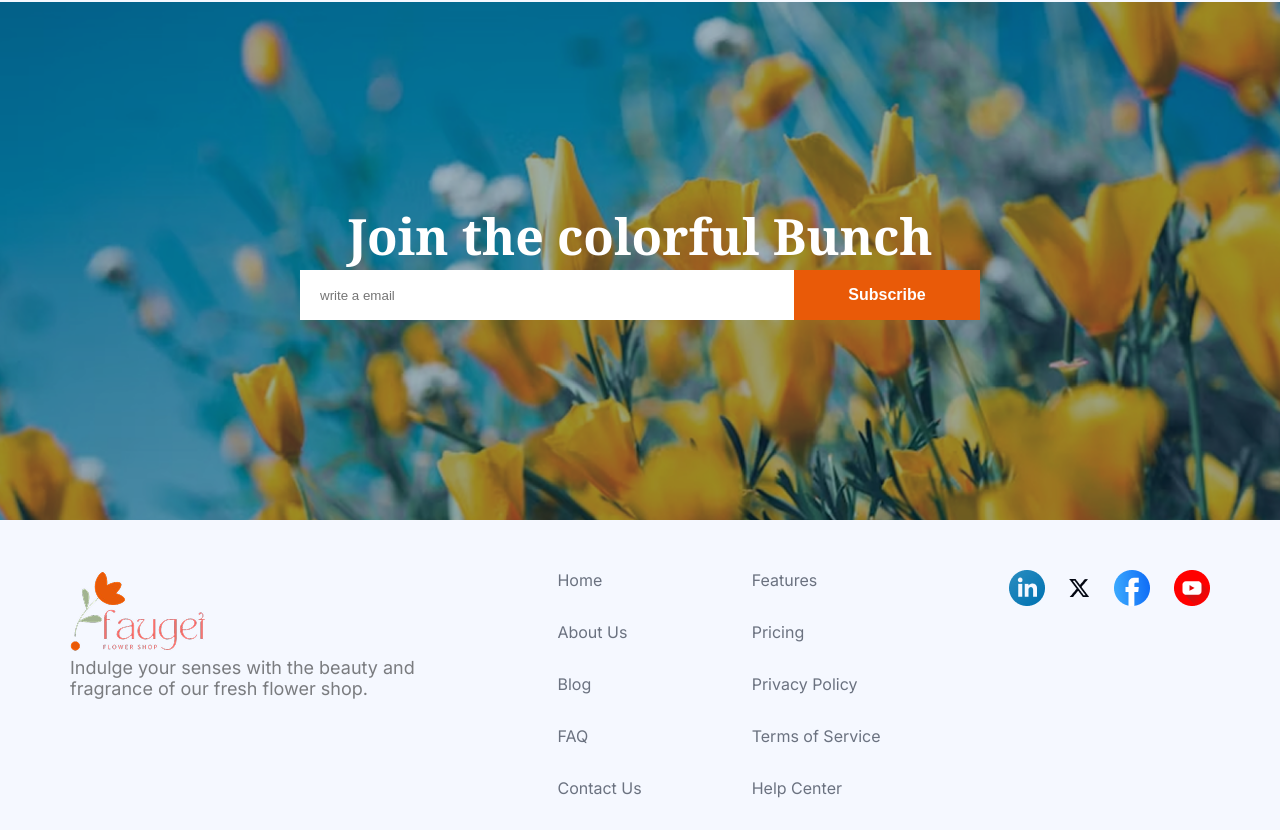
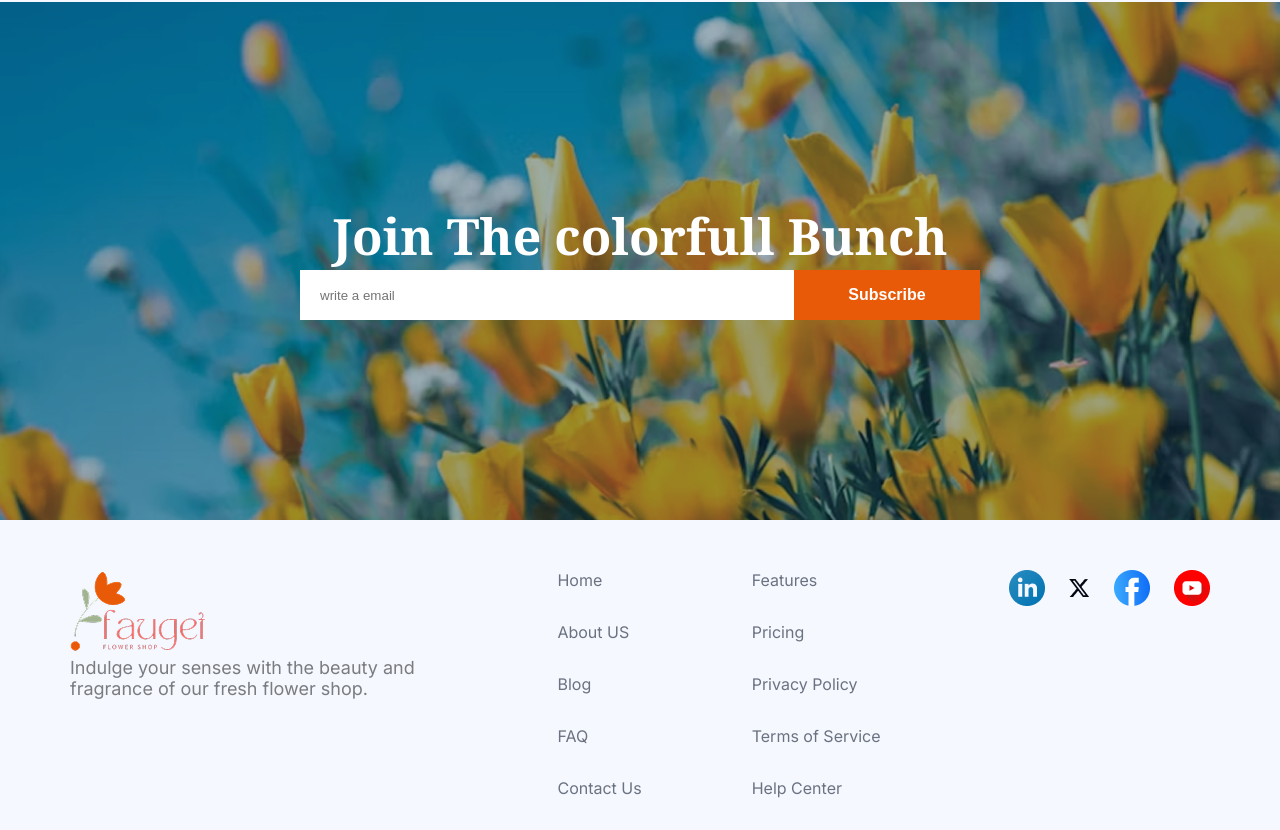
Before and after one commit to armanhasan22/Flower-shop-responsive, a plain HTML site: page index.html in a window 1280 px wide. Shown: the part 3374-4204 px from the top of the page. Drawn offline with Linux system fonts and the light colour scheme.

Commit message:
change ul-container US

```diff
--- a/index.html
+++ b/index.html
@@ -164,7 +164,7 @@
 
         <section class="join-section"></section>
         <div class="join-section-content">
-             <h1 class="noto-serif-font">Join the colorful Bunch</h1>
+             <h1 class="noto-serif-font">Join The colorfull Bunch</h1>
         <form class="inter-font" action="">
             <input type="email" id="input" placeholder="write a email">
             <label for="input"><button>Subscribe</button></label>
@@ -182,7 +182,7 @@
             <div class="ul-container">
                 <ul>
                     <li><a href="">Home</a></li>
-                    <li><a href="">About Us</a></li>
+                    <li><a href="">About US</a></li>
                     <li><a href="">Blog</a></li>
                     <li><a href="">FAQ</a></li>
                     <li><a href="">Contact Us</a></li>
```
